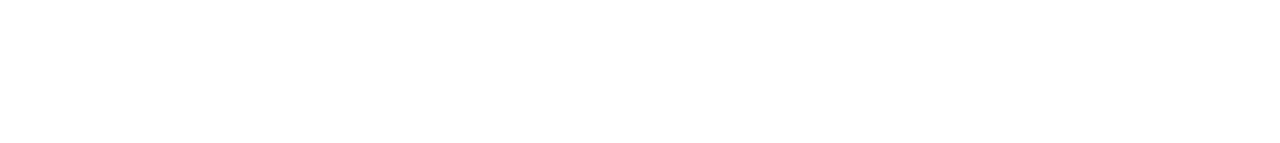
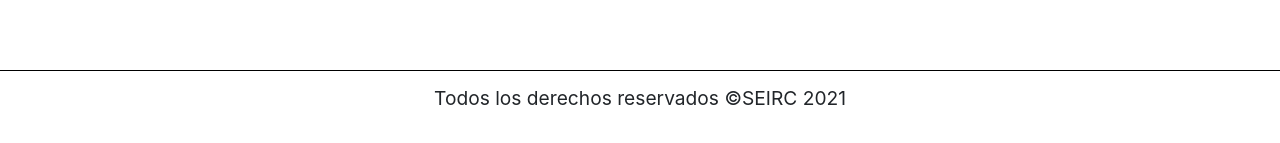
Before and after one commit to LeisyVasquez/SEIRC, a React (Create React App) app in the folder client/: page / in a window 1280 px wide. Shown: the part 347-490 px from the top of the page. Built offline with nearby package versions, Linux system fonts and the light colour scheme.

Commit message:
Footer listo

```diff
--- /dev/null
+++ b/client/src/components/base/footer.jsx
@@ -0,0 +1,14 @@
+import React from 'react';
+
+import '../../styles/footer.css'
+
+
+const Footer = () => {
+    return (
+        <div className="footer">
+            <p>Todos los derechos reservados ©SEIRC 2021</p>
+        </div>
+    )
+}
+
+export default Footer;
--- a/client/src/pages/RegistroTerceros.js
+++ b/client/src/pages/RegistroTerceros.js
@@ -1,11 +1,13 @@
 import React from 'react';
 
 import Header from '../components/base/header'
+import Footer from '../components/base/footer'
 
 const RegistroTerceros = () => {
     return (
         <div className="RegistroTerceros">
             <Header />
+            <Footer />
         </div>
     )
 }
--- /dev/null
+++ b/client/src/styles/footer.css
@@ -0,0 +1,9 @@
+.footer{
+    padding: 1vw;
+    border-top: 1px solid black ;
+}
+
+.footer p{
+    font-size: 1.5vw;
+    text-align: center;
+}
```
